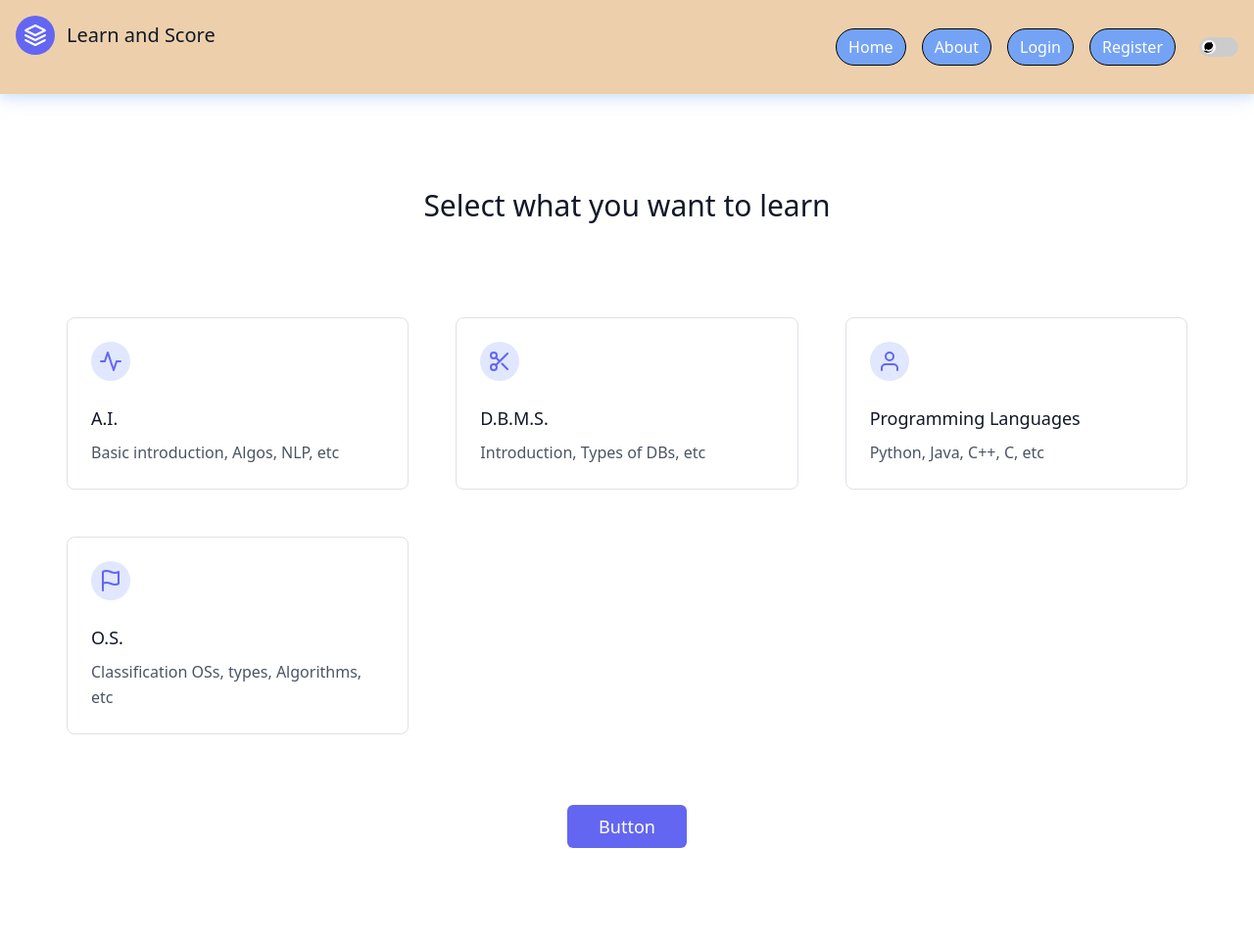
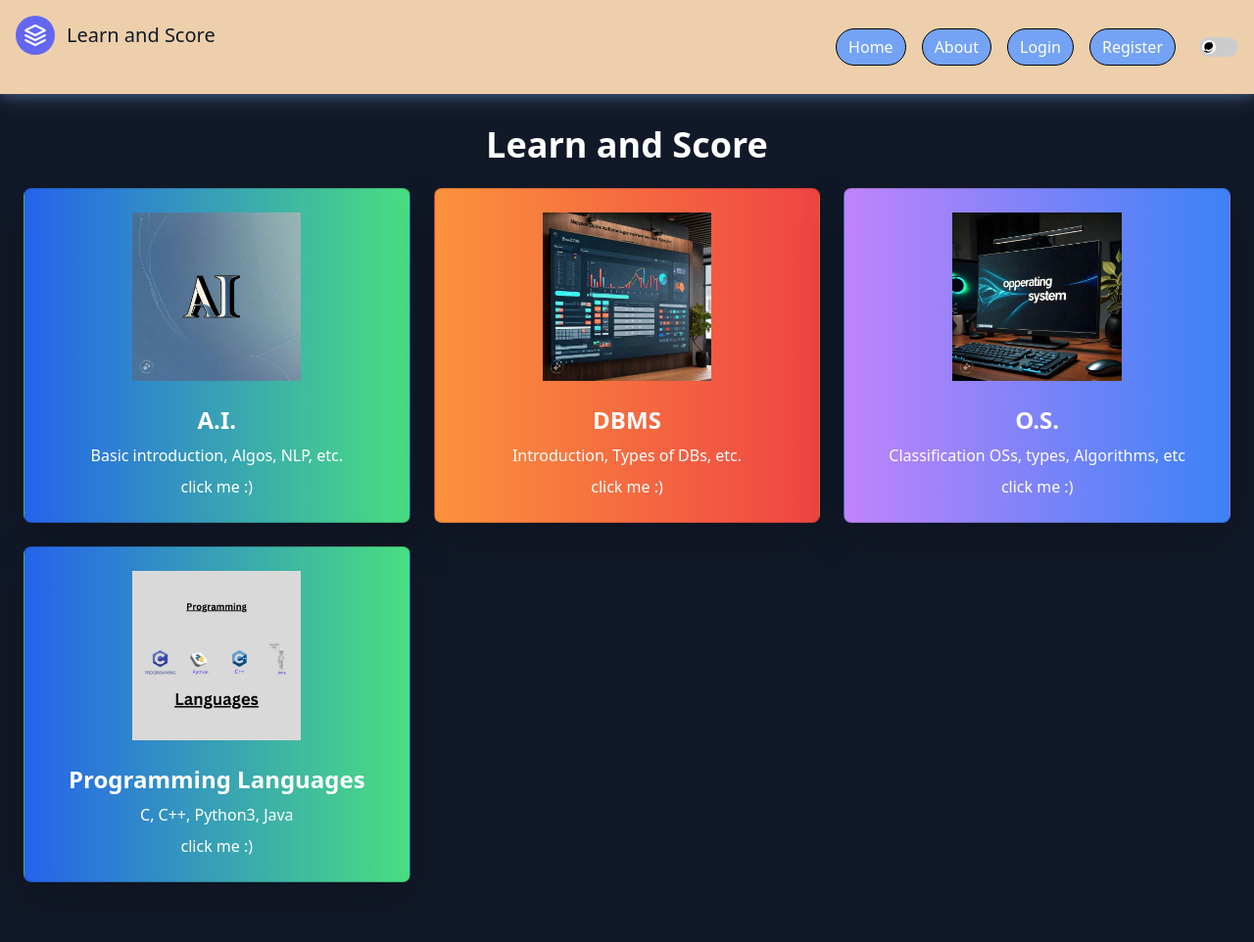
Before and after one commit to Kp270705/NotesBlog, a Flask app: page /selectText in a window 1280 px wide. Shown: the whole page at 98% size. After the commit the page ends 901 px from the top, so only its background shows below. Run offline with Flask 3, Linux system fonts and the light colour scheme; some libraries are stand-ins or nearby versions; some web fonts are replaced.

Commit message:
design change

```diff
--- a/templates/ai/ai_nlp.html
+++ b/templates/ai/ai_nlp.html
@@ -110,7 +110,7 @@
 <body>
 
     <h1> NLP </h1>
-    <p>starts here...</p>
+    <p>Coming soon...</p>
 
 </body>
 
--- a/templates/ai/ai_rnn_cnn.html
+++ b/templates/ai/ai_rnn_cnn.html
@@ -110,7 +110,7 @@
 <body>
 
     <h1>RNN vs CNN </h1>
-    <p>starts here...</p>
+    <p>coming soon...</p>
 
 </body>
 
--- a/templates/selectText.html
+++ b/templates/selectText.html
@@ -1,110 +1,75 @@
 {% extends "base.html" %}
 {% block content %}
-<html>
+
+<!DOCTYPE html>
 <html lang="en">
-
 <head>
-    <title>Test design</title>
+    <meta charset="UTF-8">
+    <meta name="viewport" content="width=device-width, initial-scale=1.0">
+    <title>Learn and Score</title>
     <script src="https://cdn.tailwindcss.com"></script>
-
 </head>
 
-<body>
+<body class="bg-gray-900 text-white">
 
+    <div class="container mx-auto px-4 py-8">
 
-    <div class="container">
-        <section class="text-gray-600 body-font">
-            <div class="container px-5 py-24 mx-auto">
-                <div class="flex flex-wrap w-full mb-20 flex-col items-center text-center">
-                    <h1 class="sm:text-3xl text-2xl font-medium title-font mb-2 text-gray-900">Select what you want to
-                        learn </h1>
-                    <!-- <p class="lg:w-1/2 w-full leading-relaxed text-gray-500">Whatever cardigan tote bag tumblr hexagon brooklyn asymmetrical gentrify, subway tile poke farm-to-table.</p> -->
-                </div>
-                <div class="flex flex-wrap -m-4">
+        <header class="mb-6">
+            <h1 class="text-center text-4xl font-bold mb-4">Learn and Score</h1>
+        </header>
 
-
-                    <div class="xl:w-1/3 md:w-1/2 p-4">
+        <!-- Cards Section -->
+        <div class="grid grid-cols-1 sm:grid-cols-2 lg:grid-cols-3 gap-6">
+            <!-- Card 1 -->
+            <div class="card bg-gradient-to-r from-blue-600 to-green-400 p-4 rounded-lg shadow-lg hover:shadow-xl transition-shadow duration-300">
                 <a href="{{ url_for('aiText') }}">
-                            <div class="border border-gray-200 p-6 rounded-lg">
-                                <div
-                                    class="w-10 h-10 inline-flex items-center justify-center rounded-full bg-indigo-100 text-indigo-500 mb-4">
-                                    <svg fill="none" stroke="currentColor" stroke-linecap="round"
-                                        stroke-linejoin="round" stroke-width="2" class="w-6 h-6" viewBox="0 0 24 24">
-                                        <path d="M22 12h-4l-3 9L9 3l-3 9H2"></path>
-                                    </svg>
-                                </div>
-                                <h2 class="text-lg text-gray-900 font-medium title-font mb-2">A.I.</h2>
-                                <p class="leading-relaxed text-base">Basic introduction, Algos, NLP, etc</p>
-                            </div>
+                <img src="./static/selectText/ai.jpg" alt="AI Image" class="w-1/2 mx-auto mb-4">
+                <h2 class="text-center text-white text-2xl font-semibold">A.I.</h2>
+                <p class="text-center text-white mt-2">Basic introduction, Algos, NLP, etc.</p>
+                <p class="text-center text-white mt-2">click me :) </p>
             </a>
             </div>
 
-
-                    <div class="xl:w-1/3 md:w-1/2 p-4">
+            <!-- Card 2 -->
+            <div class="card bg-gradient-to-r from-orange-400 to-red-500 p-4 rounded-lg shadow-lg hover:shadow-xl transition-shadow duration-300">
                 <a href="{{ url_for('dbmsText') }}">
-                            <div class="border border-gray-200 p-6 rounded-lg">
-                                <div
-                                    class="w-10 h-10 inline-flex items-center justify-center rounded-full bg-indigo-100 text-indigo-500 mb-4">
-                                    <svg fill="none" stroke="currentColor" stroke-linecap="round"
-                                        stroke-linejoin="round" stroke-width="2" class="w-6 h-6" viewBox="0 0 24 24">
-                                        <circle cx="6" cy="6" r="3"></circle>
-                                        <circle cx="6" cy="18" r="3"></circle>
-                                        <path d="M20 4L8.12 15.88M14.47 14.48L20 20M8.12 8.12L12 12"></path>
-                                    </svg>
-                                </div>
-                                <h2 class="text-lg text-gray-900 font-medium title-font mb-2">D.B.M.S.
-                                </h2>
-                                <p class="leading-relaxed text-base">Introduction, Types of DBs, etc </p>
-                            </div>
+                <img src="./static/selectText/dbms.jpg" alt="DBMS Image" class="w-1/2 mx-auto mb-4">
+                <h2 class="text-center text-white text-2xl font-semibold">DBMS</h2>
+                <p class="text-center text-white mt-2">Introduction, Types of DBs, etc.</p>
+                <p class="text-center text-white mt-2">click me :) </p>
                 </a>
             </div>
 
-
-                    <div class="xl:w-1/3 md:w-1/2 p-4">
+            <!-- Card 3 -->
+            <div class="card bg-gradient-to-r from-purple-400 to-blue-500 p-4 rounded-lg shadow-lg hover:shadow-xl transition-shadow duration-300">
                 <a href="{{ url_for('aiText') }}">
-                            <div class="border border-gray-200 p-6 rounded-lg">
-                                <div
-                                    class="w-10 h-10 inline-flex items-center justify-center rounded-full bg-indigo-100 text-indigo-500 mb-4">
-                                    <svg fill="none" stroke="currentColor" stroke-linecap="round"
-                                        stroke-linejoin="round" stroke-width="2" class="w-6 h-6" viewBox="0 0 24 24">
-                                        <path d="M20 21v-2a4 4 0 00-4-4H8a4 4 0 00-4 4v2"></path>
-                                        <circle cx="12" cy="7" r="4"></circle>
-                                    </svg>
-                                </div>
-                                <h2 class="text-lg text-gray-900 font-medium title-font mb-2"> Programming Languages </h2>
-                                <p class="leading-relaxed text-base">Python, Java, C++, C, etc </p>
-                            </div>
+                <img src="./static/selectText/os.jpg" alt="AI Image" class="w-1/2 mx-auto mb-4">
+                <h2 class="text-center text-white text-2xl font-semibold">O.S.</h2>
+                <p class="text-center text-white mt-2">Classification OSs, types, Algorithms, etc</p>
+                <p class="text-center text-white mt-2">click me :) </p>
                 </a>
             </div>
 
-
-                    <div class="xl:w-1/3 md:w-1/2 p-4">
+            <!-- Card 4 -->
+            <div class="card bg-gradient-to-r from-blue-600 to-green-400 p-4 rounded-lg shadow-lg hover:shadow-xl transition-shadow duration-300">
                 <a href="{{ url_for('dbmsText') }}">
-                            <div class="border border-gray-200 p-6 rounded-lg">
-                                <div
-                                    class="w-10 h-10 inline-flex items-center justify-center rounded-full bg-indigo-100 text-indigo-500 mb-4">
-                                    <svg fill="none" stroke="currentColor" stroke-linecap="round"
-                                        stroke-linejoin="round" stroke-width="2" class="w-6 h-6" viewBox="0 0 24 24">
-                                        <path d="M4 15s1-1 4-1 5 2 8 2 4-1 4-1V3s-1 1-4 1-5-2-8-2-4 1-4 1zM4 22v-7">
-                                        </path>
-                                    </svg>
-                                </div>
-                                <h2 class="text-lg text-gray-900 font-medium title-font mb-2">O.S. </h2>
-                                <p class="leading-relaxed text-base">Classification OSs, types, Algorithms, etc</p>
-                            </div>
+                <img src="./static/selectText/ProgrammingLanguages.png" alt="DBMS Image" class="w-1/2 mx-auto mb-4">
+                <h2 class="text-center text-white text-2xl font-semibold">Programming Languages</h2>
+                <p class="text-center text-white mt-2">C, C++, Python3, Java</p>
+                <p class="text-center text-white mt-2">click me :) </p>
                 </a>
             </div>
-
+            <style>
+                a{
+                    color: lightblue;
+                    color: lightpink;
+                }
+            </style>
 
         </div>
-                <button
-                    class="flex mx-auto mt-16 text-white bg-indigo-500 border-0 py-2 px-8 focus:outline-none hover:bg-indigo-600 rounded text-lg">Button</button>
-            </div>
-        </section>
     </div>
 
+</body>
+</html>
 
-</body>
-
-</html>
 {% endblock %}
```
Also changed, not shown: templates/ai/ai_selection.html (+35 -81 lines), static/ai/intro/ai.jpeg (deleted), static/ai/select/ai.jpg (added), static/ai/select/ai_algo.webp (added), static/ai/select/nlp.jpg (added), static/ai/select/rnn_cnn.jpg (added), static/ai/select/types_of_ai.jpeg (renamed from static/ai/intro/types_of_ai.jpeg), static/selectText/ProgrammingLanguages.png (added), static/selectText/ai.jpg (added), static/selectText/dbms.jpg (added), static/selectText/os.jpg (added). Lines whose indentation alone changed are shown as unchanged.
